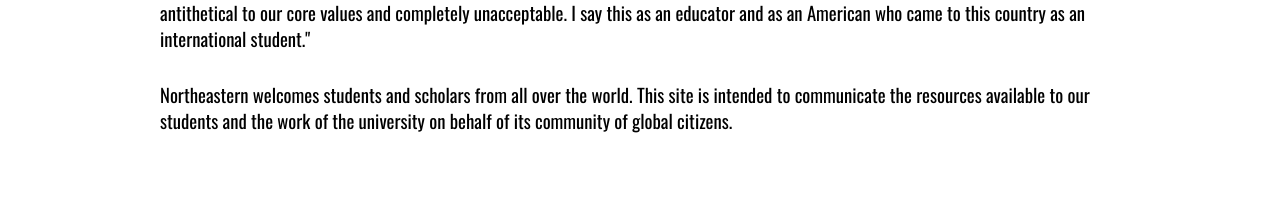
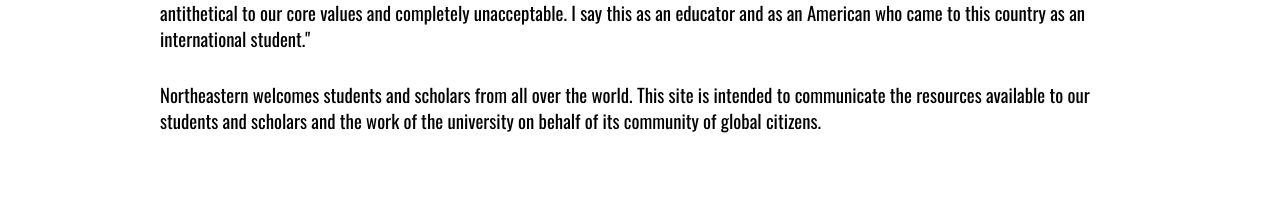
Before and after one commit to NUwebteam/executive-orders, a website: page index.html in a window 1280 px wide. Shown: the part 1071-1271 px from the top of the page. Drawn offline with nearby package versions, Linux system fonts and the light colour scheme; no server answers.

Commit message:
edit to intro text

```diff
--- a/index.html
+++ b/index.html
@@ -71,7 +71,7 @@
               In a message to the university community, Northeastern President Joseph E. Aoun wrote: &#34;For the past decade, we have joined together to make Northeastern a truly global university. In doing so, we have set forth a series of core values such as the value of inclusivity and a bedrock belief that diversity makes our community stronger. I find the president&#39;s executive order restricting international travel to be antithetical to our core values and completely unacceptable. I say this as an educator and as an American who came to this country as an international student.&#34;
             </p>
             <p>
-              Northeastern welcomes students and scholars from all over the world. This site is intended to communicate the resources available to our students and the work of the university on behalf of its community of global citizens.
+              Northeastern welcomes students and scholars from all over the world. This site is intended to communicate the resources available to our students and scholars and the work of the university on behalf of its community of global citizens.
             </p>
           </div>
           <div id="content-template" class="content-wrapper">
```
